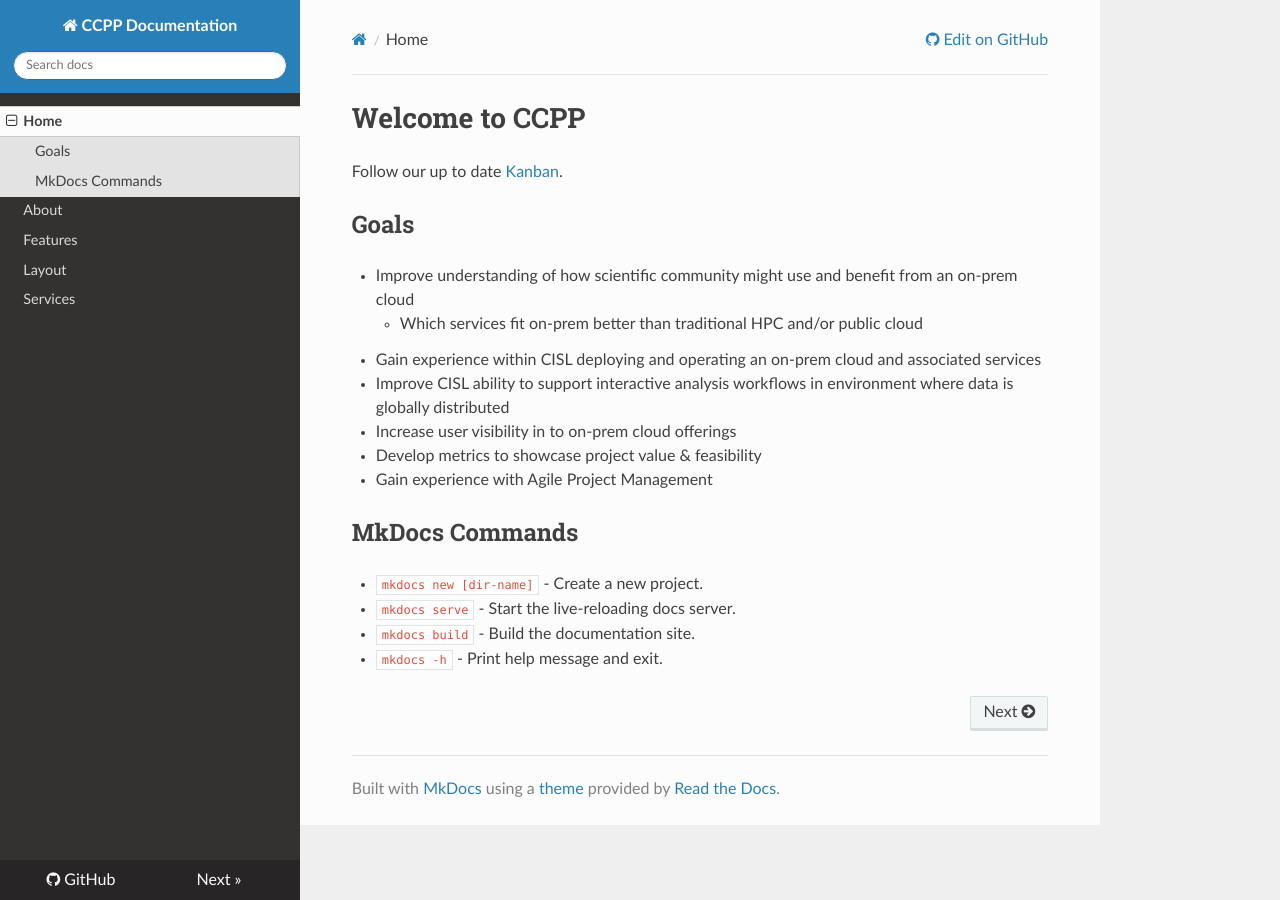
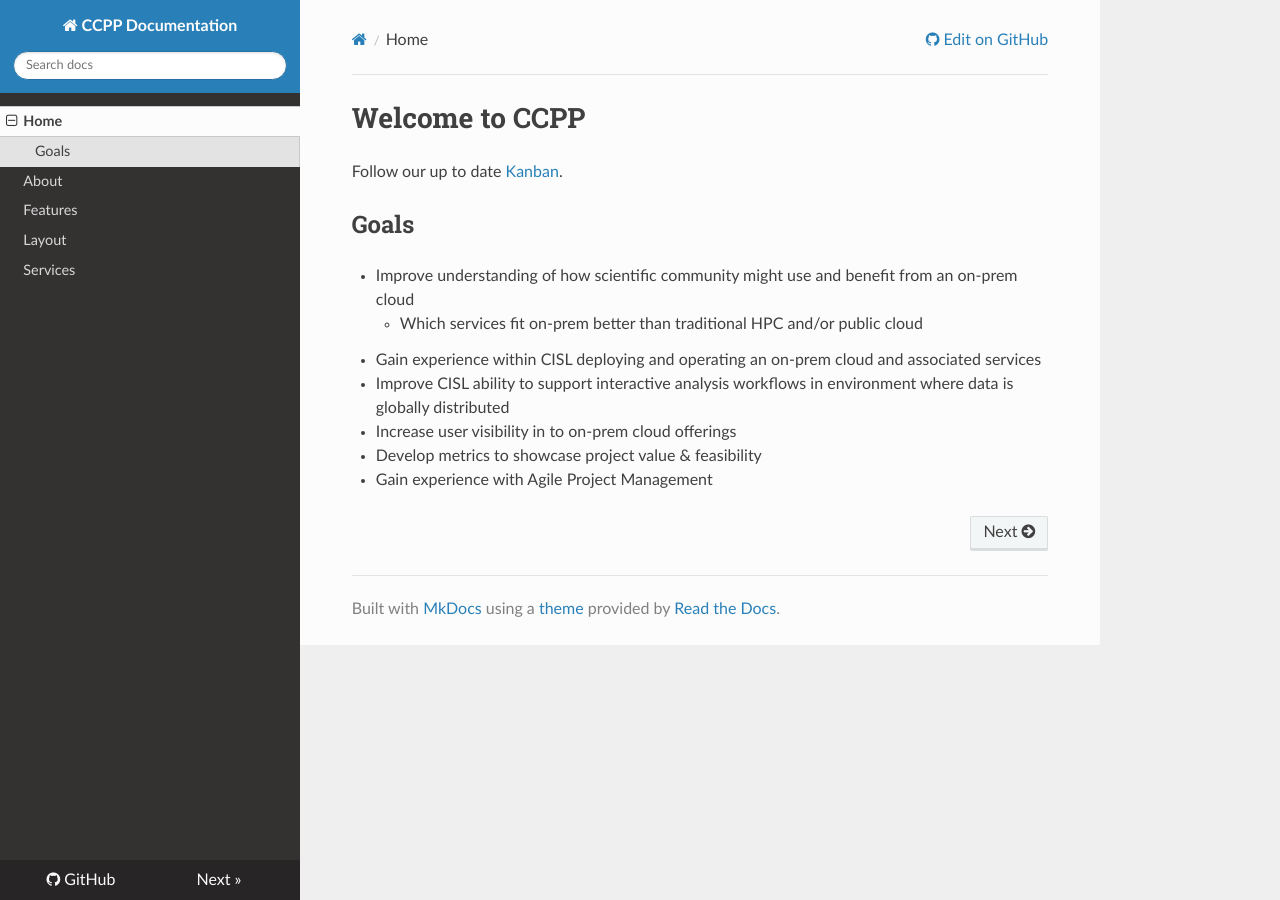
Before and after one commit to NicholasCote/CCPPdocs, an MkDocs documentation site: the page built from docs/index.md, in a window 1280 px wide. Built offline with MkDocs 1.6.1, drawn with Linux system fonts in a browser that asks for light colours; nearby versions of some CDN libraries.

Commit message:
general layout

```diff
--- a/docs/index.md
+++ b/docs/index.md
@@ -10,10 +10,3 @@
 * Increase user visibility in to on-prem cloud offerings
 * Develop metrics to showcase project value & feasibility
 * Gain experience with Agile Project Management
-
-## MkDocs Commands
-
-* `mkdocs new [dir-name]` - Create a new project.
-* `mkdocs serve` - Start the live-reloading docs server.
-* `mkdocs build` - Build the documentation site.
-* `mkdocs -h` - Print help message and exit.
--- a/mkdocs.yml
+++ b/mkdocs.yml
@@ -1,11 +1,12 @@
 site_name: CCPP Documentation
 site_url: https://jira.ucar.edu/secure/RapidBoard.jspa?rapidView=220&projectKey=CCPP
 site_description: Documentation for the CISL Cloud Pilot Program
-repo_url: https://github.com/NicholasCote/NCAR-viz
+repo_url: https://github.com/NCAR/cisl-cloud
 nav:
   - Home: index.md
   - About: about.md
   - Features: features.md
   - Layout: layout.md
   - Services: services.md
-theme: readthedocs
+theme:
+  name: readthedocs
```
Also changed, not shown: docs/about.md (+6 -0 lines).
